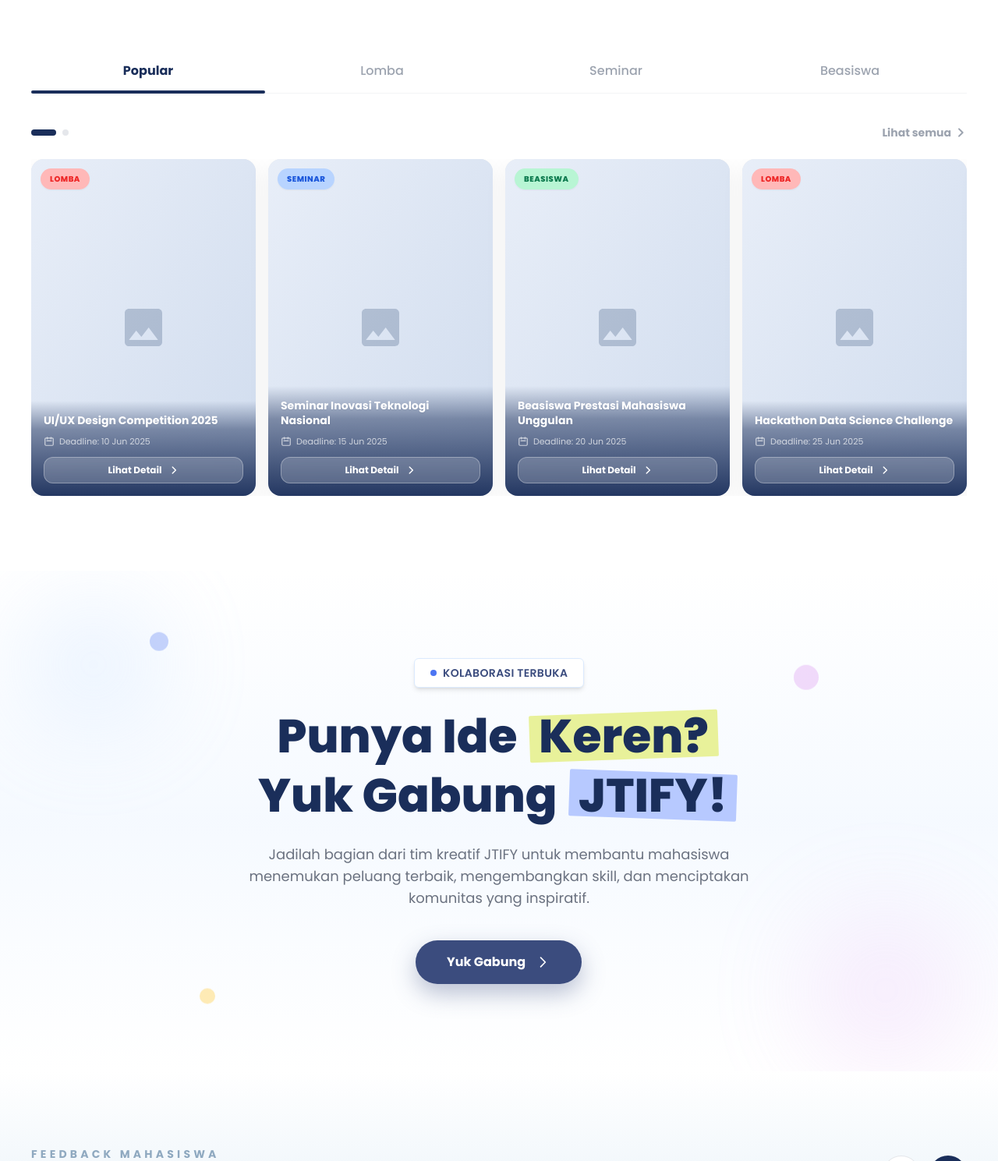
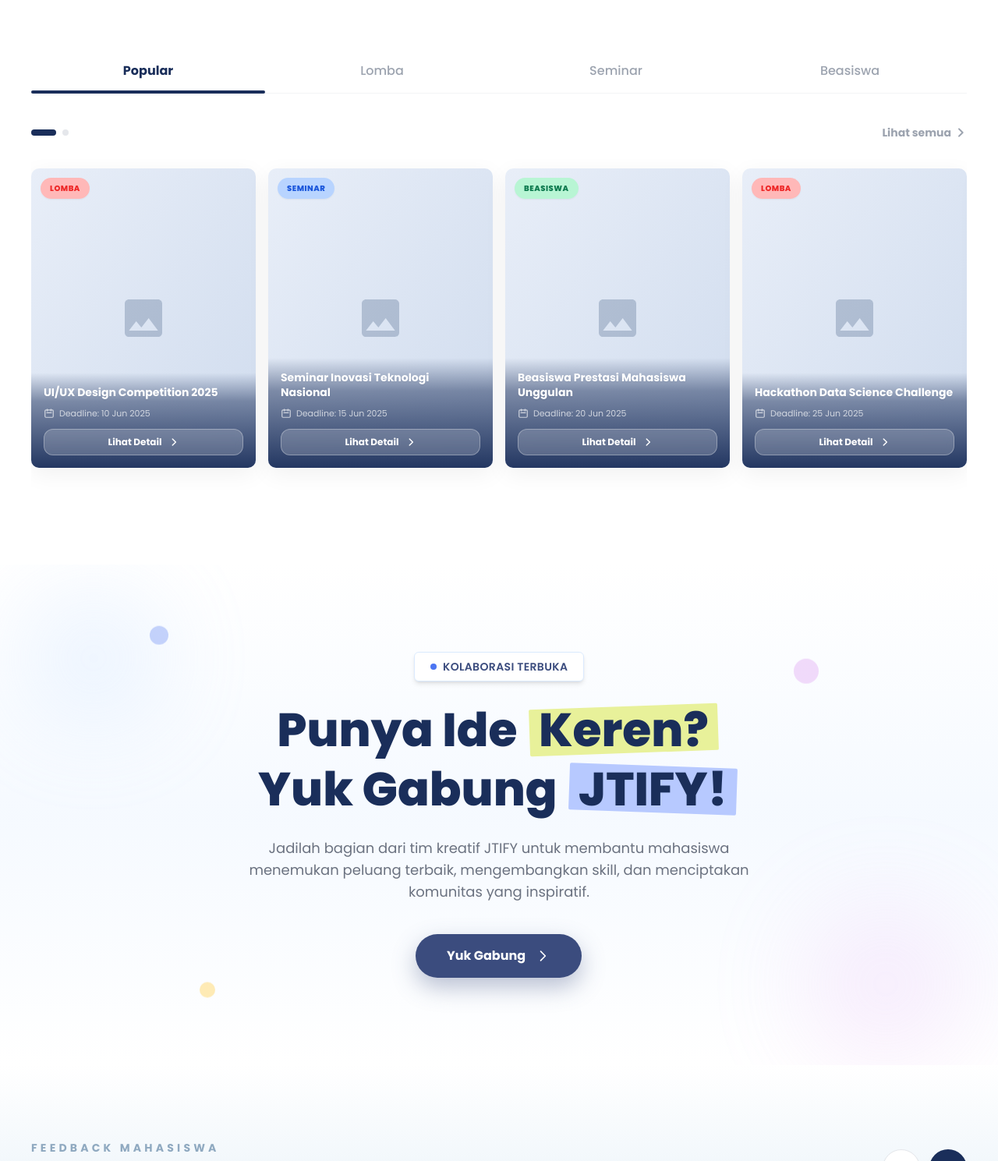
Before and after one commit to RizkyFirdiansyah/pbl_jtify, a Laravel app: page / in a window 1280 px wide. Shown: the part 701-2190 px from the top of the page at 78% size. Run offline with Laravel 12, Linux system fonts and the light colour scheme; some libraries are stand-ins or nearby versions.

Commit message:
Fix: Penyesuaian animasi dan rounded card konten

```diff
--- a/resources/views/index.blade.php
+++ b/resources/views/index.blade.php
@@ -83,17 +83,17 @@
     <header class="relative w-full min-h-[700px] bg-no-repeat bg-cover bg-center flex flex-col pt-24 overflow-hidden"
             style="background-image: url('{{ asset('assets/homepage.svg') }}');">
 
-        <div class="flex-1 flex flex-col items-center justify-center relative z-10 px-4 text-center">
+        <div class="flex-1 flex flex-col items-center justify-start relative z-10 px-4 text-center pt-16">
 
             <!-- JTIFY -->
             <div class="relative inline-block mb-4 anim-jtify">
-                <div class="absolute inset-0 bg-[#E8F19A] rounded-md"></div>
+                <div class="absolute inset-0 bg-[#E8F19A] rounded-sm"></div>
                 <h1 class="relative font-black text-[#1A2E5A] uppercase leading-none px-4 py-2 tracking-wider drop-shadow-xl"
                     style="font-size: clamp(4rem, 7vw, 6rem);">JTIFY</h1>
             </div>
 
             <!-- Subtitle -->
-            <div class="mb-8">
+            <div class="mb-14">
                 <h2 class="anim-line1 font-extrabold text-[#1A2E5A] leading-snug"
                     style="font-size: clamp(1.5rem, 3vw, 2.2rem);">
                     Temukan <span class="bg-[#4C75F2] text-white px-2 py-0.5 rounded-sm">Peluang,</span>
@@ -117,7 +117,6 @@
                                     <option value="{{ route('lomba') }}">Lomba</option>
                                     <option value="{{ route('seminar') }}">Seminar</option>
                                     <option value="{{ route('beasiswa') }}">Beasiswa</option>
-                                    <option value="{{ route('recruitment') }}">Recruitment</option>
                                 </select>
                             </div>
 
@@ -143,8 +142,8 @@
     </header>
 
     <!-- CATEGORY TABS & CARDS -->
-    <section class="mt-20 px-4 md:px-10 w-full overflow-hidden">
-        <div class="max-w-7xl mx-auto overflow-hidden">
+    <section class="mt-20 px-4 md:px-10 w-full overflow-x-hidden">
+        <div class="max-w-7xl mx-auto overflow-x-hidden overflow-y-visible">
 
             <!-- Tabs -->
             <div class="relative mb-10">
@@ -179,8 +178,8 @@
                 </a>
             </div>
 
-            <div class="overflow-hidden">
-                <div id="cardsSlider" class="flex transition-transform duration-700 ease-in-out cursor-grab active:cursor-grabbing select-none" style="gap: 16px;">
+            <div class="overflow-x-hidden overflow-y-visible pb-4">
+                <div id="cardsSlider" class="flex transition-transform duration-700 ease-in-out cursor-grab active:cursor-grabbing select-none py-3" style="gap: 16px;">
                     @php
                         $cardData = [
                             ['label' => 'Lomba',    'color' => '#FFB8B8', 'text' => '#EE2828'],
@@ -209,12 +208,12 @@
                     @endphp
 
                     @for($i = 0; $i < 8; $i++)
-                    <div class="card-item flex-none" data-index="{{ $i }}">
+                    <div class="card-item flex-none relative" data-index="{{ $i }}">
                         {{-- Seluruh card bisa di-klik --}}
-                        <a href="#" class="card-link block group relative bg-[#E5E7EB] rounded-2xl overflow-hidden shadow-[0_8px_30px_rgba(0,0,0,0.06)] hover:shadow-[0_18px_45px_rgba(0,0,0,0.12)] hover:-translate-y-2 transition-all duration-500 cursor-pointer" style="aspect-ratio: 2/3;">
+                        <a href="#" class="card-link block group relative rounded-[10px] overflow-hidden shadow-[0_8px_30px_rgba(0,0,0,0.06)] bg-gradient-to-br from-[#E8EEF8] to-[#D0DCEE] hover:shadow-[0_18px_45px_rgba(0,0,0,0.12)] hover:-translate-y-2 transition-all duration-500 cursor-pointer" style="aspect-ratio: 3/4;">
 
                             {{-- Poster Placeholder --}}
-                            <div class="absolute inset-0 flex items-center justify-center bg-gradient-to-br from-[#E8EEF8] to-[#D0DCEE] group-hover:from-[#D0DCEE] group-hover:to-[#BBC9E0] transition-colors duration-500">
+                            <div class="absolute inset-0 flex items-center justify-center transition-colors duration-500 ">
                                 <svg class="w-16 h-16 text-[#486284]/30 group-hover:scale-110 transition-transform duration-500" viewBox="0 0 24 24" fill="currentColor">
                                     <path d="M21 19V5C21 3.9 20.1 3 19 3H5C3.9 3 3 3.9 3 5V19C3 20.1 3.9 21 5 21H19C20.1 21 21 20.1 21 19ZM8.5 13.5L11 16.51L14.5 12L19 18H5L8.5 13.5Z"/>
                                 </svg>
@@ -298,12 +297,12 @@
             <p class="text-gray-500 max-w-2xl mx-auto mb-10 leading-relaxed text-sm md:text-lg join-anim join-delay-4">
                 Jadilah bagian dari tim kreatif JTIFY untuk membantu mahasiswa menemukan peluang terbaik, mengembangkan skill, dan menciptakan komunitas yang inspiratif.
             </p>
-            <button class="group bg-[#3B4C7E] hover:bg-[#2D3A61] text-white px-8 md:px-10 py-3 md:py-4 rounded-full font-bold inline-flex items-center gap-3 shadow-[0_12px_30px_rgba(59,76,126,0.35)] hover:scale-105 active:scale-95 transition-all duration-300 join-anim join-delay-5">
+            <a href="{{ route('register') }}" class="group bg-[#3B4C7E] hover:bg-[#2D3A61] text-white px-8 md:px-10 py-3 md:py-4 rounded-full font-bold inline-flex items-center gap-3 shadow-[0_12px_30px_rgba(59,76,126,0.35)] hover:scale-105 active:scale-95 transition-all duration-300 join-anim join-delay-5">
                 Yuk Gabung
                 <svg class="w-4 md:w-5 h-4 md:h-5 transition-transform duration-300 group-hover:translate-x-1" fill="none" stroke="currentColor" viewBox="0 0 24 24">
                     <path d="M9 5l7 7-7 7" stroke-width="2" stroke-linecap="round" stroke-linejoin="round"/>
                 </svg>
-            </button>
+            </a>
         </div>
     </section>
 
@@ -533,12 +532,32 @@
         lihatSemua.href = categoryRoutes['popular'];
         let autoSlide = startAutoSlide();
 
+        // Pause saat hover di atas slider
+        slider.addEventListener('mouseenter', () => {
+            clearInterval(autoSlide);
+        });
+
+        // Resume saat mouse keluar
+        slider.addEventListener('mouseleave', () => {
+            autoSlide = startAutoSlide();
+        });
+
+        // Stop auto slide saat card diklik
+        document.querySelectorAll('.card-item').forEach(card => {
+            card.addEventListener('click', () => {
+                clearInterval(autoSlide);
+            });
+        });
+
+
+
         window.addEventListener('load', () => {
             setTimeout(() => {
                 updateIndicator(tabs[0]);
                 goToCard(0);
             }, 100);
         });
+
 
         tabs.forEach(tab => {
             tab.addEventListener('click', function() {
```
